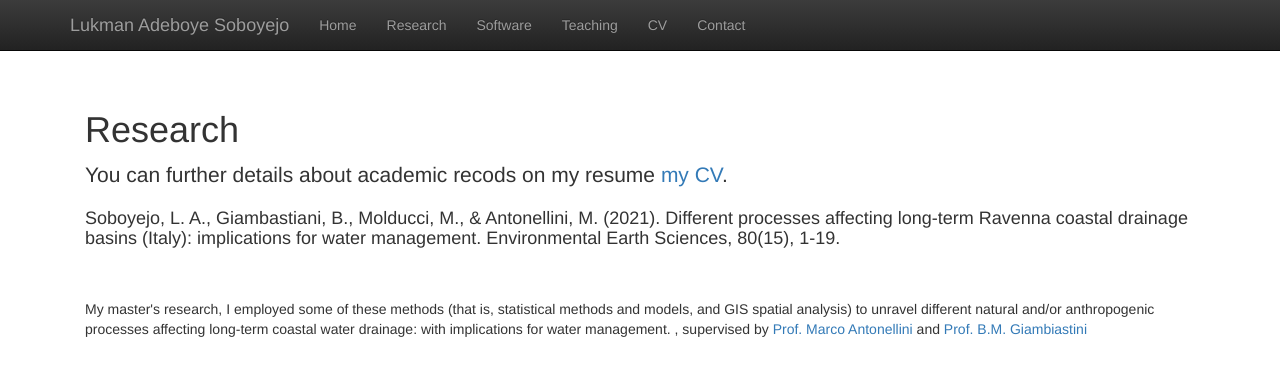
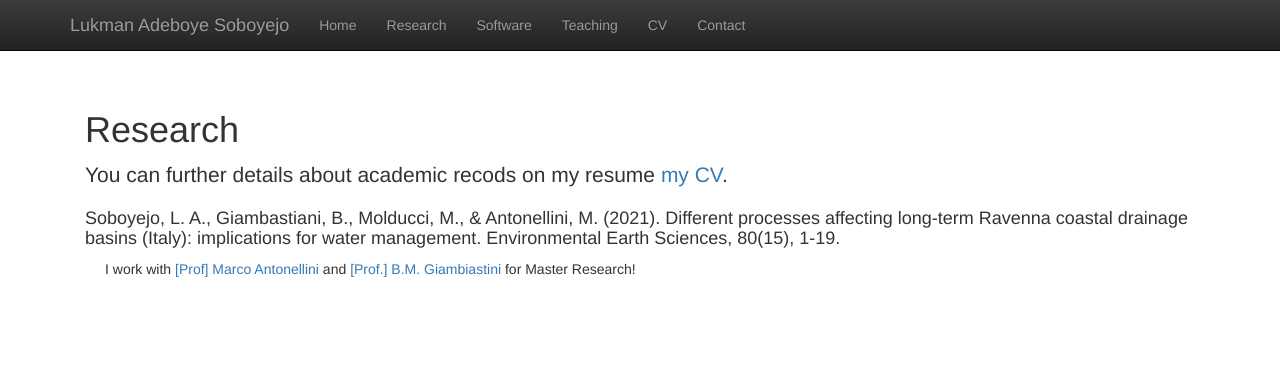
Before and after one commit to lukeng200/lukeng200.github.io, a Jekyll site: the page built from research.html, in a window 1280 px wide. Shown: the top 376 px of the page. Built offline with Jekyll 4.4.1, drawn with Linux system fonts in a browser that asks for light colours; nearby versions of some CDN libraries; library files that are not in the unit come from our copies.

Commit message:
research

```diff
--- a/research.html
+++ b/research.html
@@ -9,11 +9,8 @@ title:  'Research'
   You can further details about academic recods on my resume <a class="active" href="cv.html">my CV</a>.
 </p>
 <h4>Soboyejo, L. A., Giambastiani, B., Molducci, M., & Antonellini, M. (2021). Different processes affecting long-term Ravenna coastal drainage basins (Italy): implications for water management. Environmental Earth Sciences, 80(15), 1-19.</h4>
-
+<p class="content" style="padding:0px;margin:0px 20px 0px;">
+  I work with <a href = "https://www.unibo.it/sitoweb/m.antonellini/en">[Prof] Marco Antonellini</a> and
+    <a href = "https://www.unibo.it/sitoweb/beatrice.giambastiani/en">[Prof.] B.M. Giambiastini</a> for Master Research!
+</p>
 <br/>
-<br/>
-  My master's research, I employed some of these methods (that is, statistical methods and models, and GIS spatial analysis) to unravel different natural and/or anthropogenic processes affecting long-term coastal water drainage: with implications for water management. , supervised by
-  <a href = "https://www.unibo.it/sitoweb/m.antonellini/en"> Prof. Marco Antonellini</a> and
-  <a href = "https://www.unibo.it/sitoweb/beatrice.giambastiani/en"> Prof. B.M. Giambiastini</a>
-<br/>
-  </p>
```
